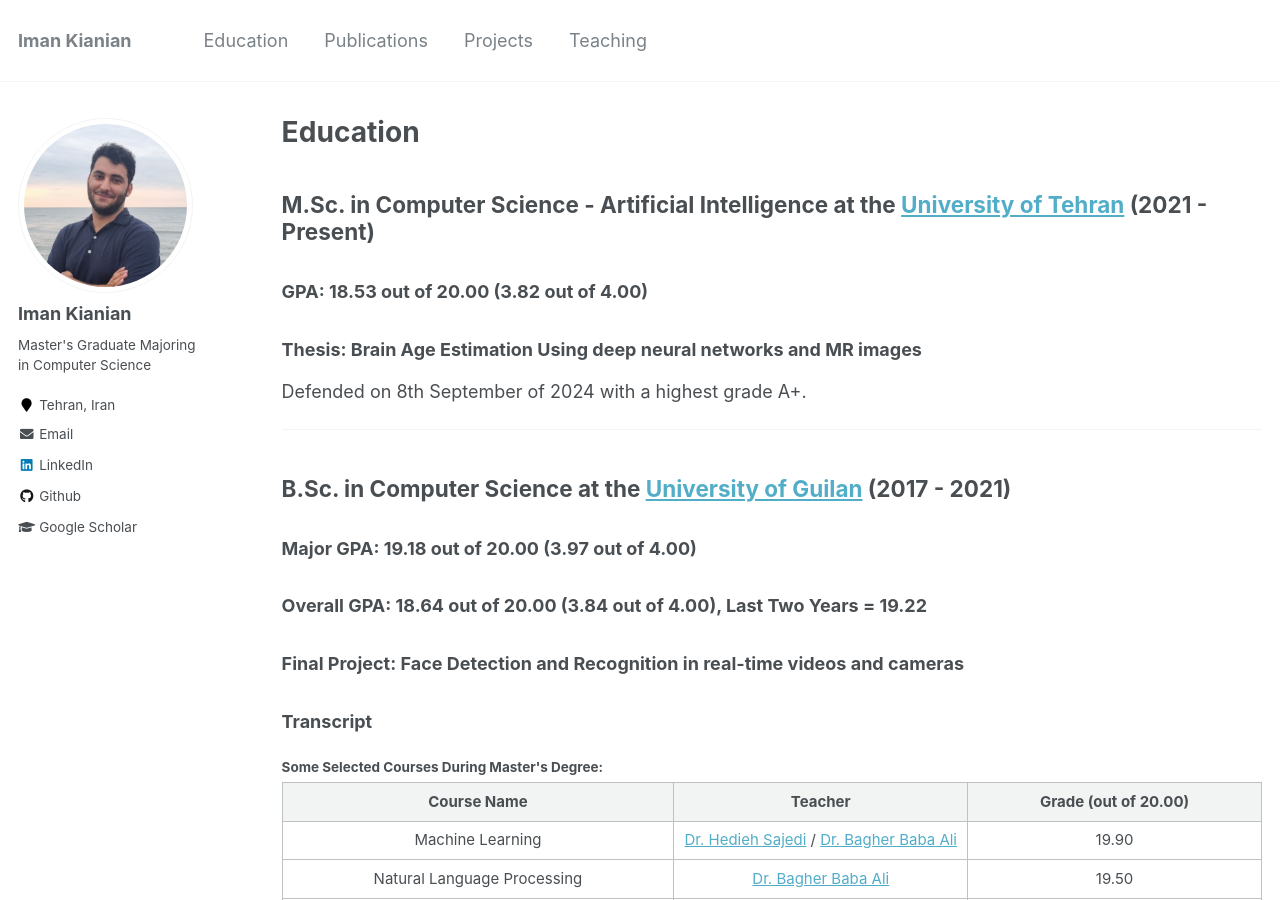
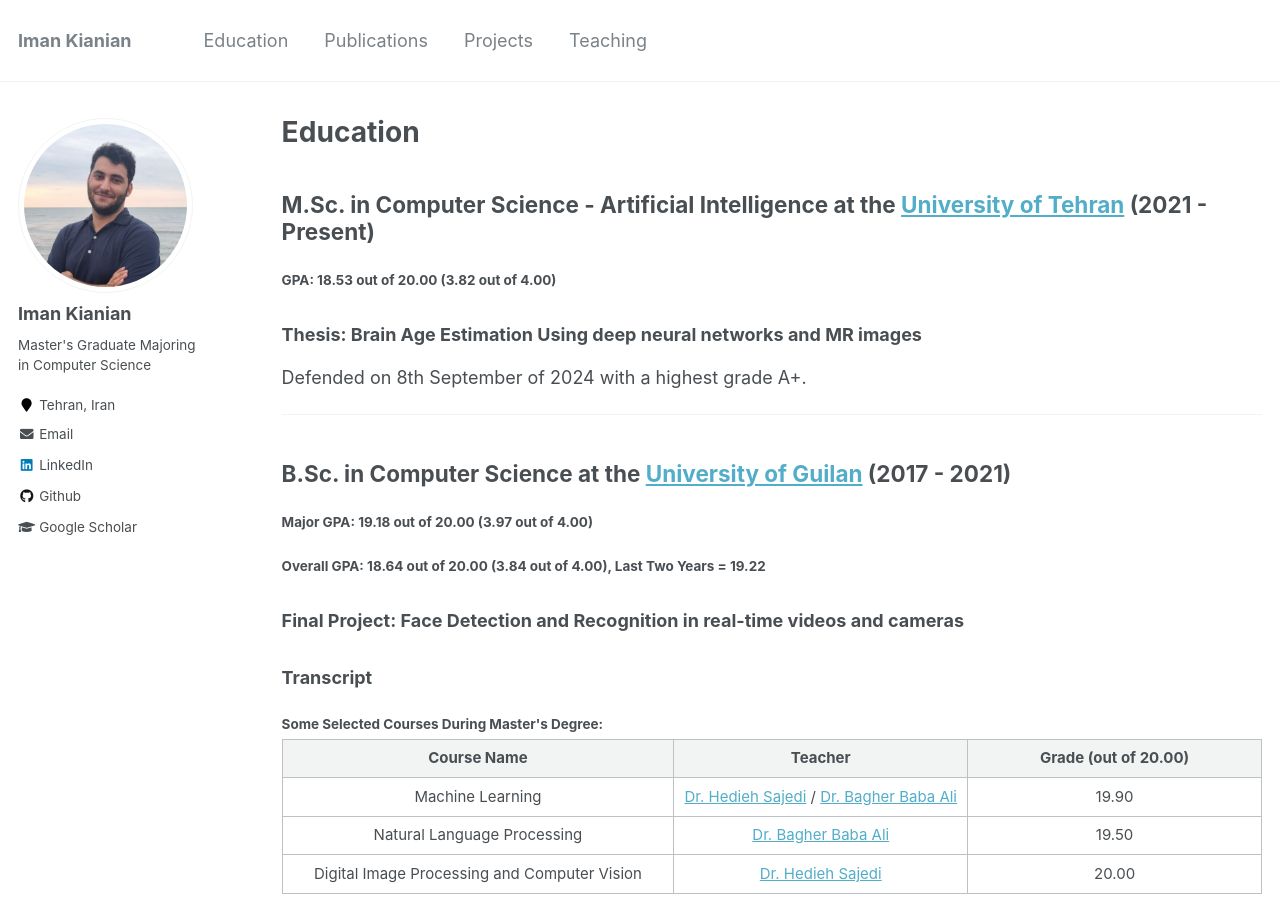
Before and after one commit to iman2693/imankianian.github.io, a Jekyll site: the page built from _pages/education.md, in a window 1280 px wide and 900 px high. Built offline with Jekyll 4.4.1, drawn with Linux system fonts in a browser that asks for light colours.

Commit message:
Update education.md

```diff
--- a/_pages/education.md
+++ b/_pages/education.md
@@ -28,9 +28,9 @@ author_profile: true
 M.Sc. in Computer Science - Artificial Intelligence at the <a href="https://ut.ac.ir/en">University of Tehran</a>              (2021 - Present)
 </h2>
 
-<h3>
+<h4>
 GPA: 18.53 out of 20.00 (3.82 out of 4.00)
-</h3>
+</h4>
 
 <h3>Thesis: Brain Age Estimation Using deep neural networks and MR images</h3>
 <p style="text-align:justify;">Defended on 8th September of 2024 with a highest grade A+.</p>
@@ -44,13 +44,13 @@ GPA: 18.53 out of 20.00 (3.82 out of 4.00)
 B.Sc. in Computer Science at the <a href="https://english.guilan.ac.ir/">University of Guilan</a>              (2017 - 2021)
 </h2>
 
-<h3>
+<h4>
 Major GPA: 19.18 out of 20.00 (3.97 out of 4.00)
-</h3>
+</h4>
 
-<h3>
+<h4>
 Overall GPA: 18.64 out of 20.00 (3.84 out of 4.00), Last Two Years = 19.22
-</h3>
+</h4>
 <h3>Final Project: Face Detection and Recognition in real-time videos and cameras</h3>
 
 
```
